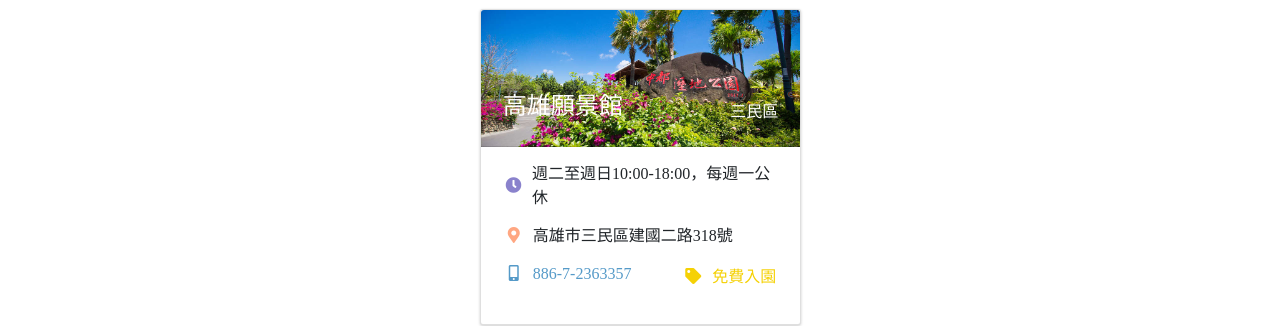
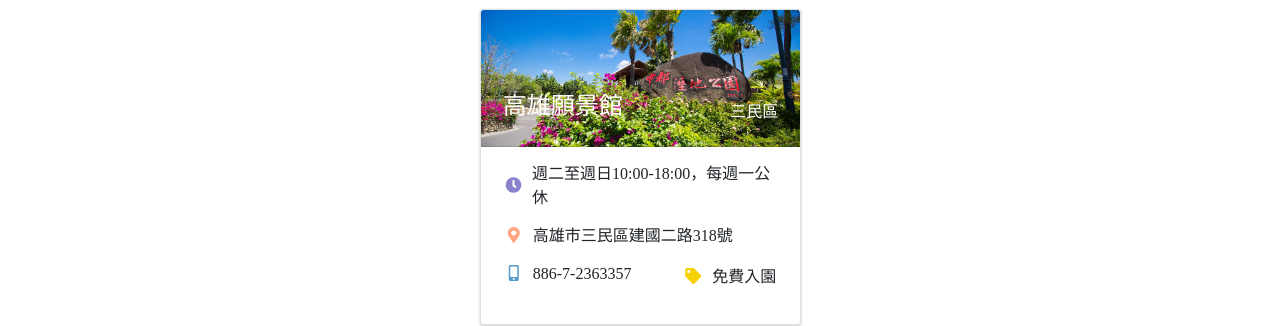
Before and after one commit to lily-oa/myKaohsiung, a plain HTML site: page index.html in a window 1280 px wide. Shown: the part 636-962 px from the top of the page. Drawn offline with nearby package versions, Linux system fonts and the light colour scheme.

Commit message:
Update 2022-07-08T14:23:27.774Z

```diff
--- a/index.html
+++ b/index.html
@@ -81,11 +81,11 @@
         <li class="card-footer-list">
           <div class="card-footer-item"  data-charge="free">
             <i class="fas fa-mobile-alt"></i>
-            <p data-tel="">886-7-2363357</p>
+            <p data-tel="" class="text-dark">886-7-2363357</p>
           </div>
           <div class="card-footer-item">
             <i class="fas fa-tag"></i>
-            <p data-ticketInfo="">免費入園</p>
+            <p data-ticketInfo="" class="text-dark">免費入園</p>
           </div>
         </li>
       </ul>
```
